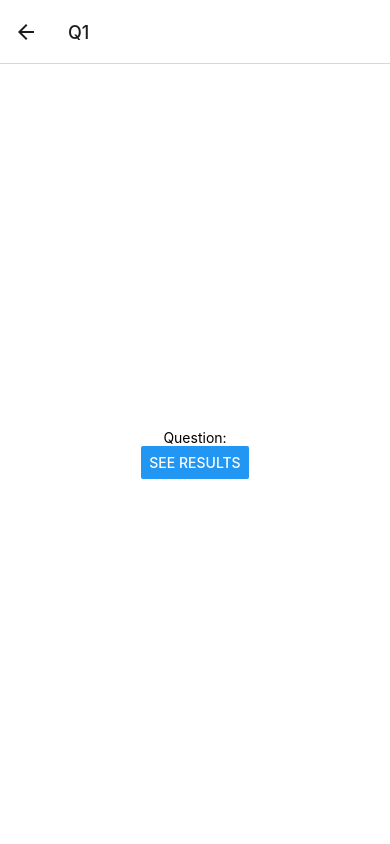
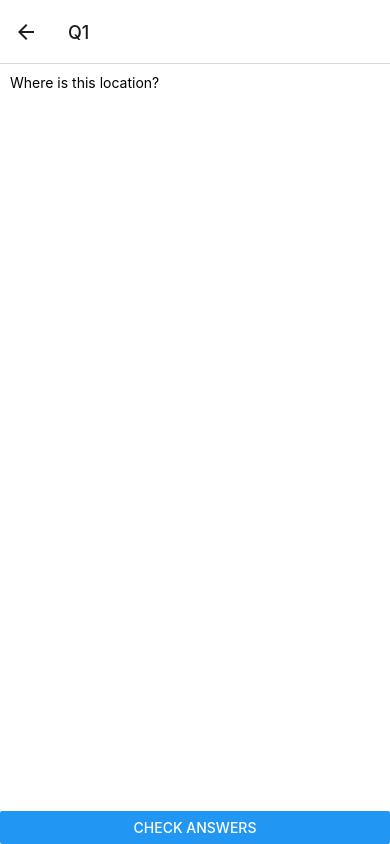
Before and after one commit to cs262-TheBTeam/Client, a React Native app: screen /Q1 in a window 390 px wide. Built offline with nearby package versions, Linux system fonts and the light colour scheme.

Commit message:
Made some new syles for different items and did some work on the questions page.

```diff
--- a/screens/home.jsx
+++ b/screens/home.jsx
@@ -5,7 +5,7 @@ import { globalStyles } from '../styles/global';
 
 export default function HomeScreen({ navigation }) {
   return (
-    <View style={globalStyles.container}>
+    <View style={globalStyles.template}>
       <Text>Welcome to Calvin Location Guesser!!!</Text>
       <StatusBar style="auto" />
       <Button
--- a/screens/question.jsx
+++ b/screens/question.jsx
@@ -6,10 +6,10 @@ import { globalStyles } from '../styles/global';
 export default function QuestionScreen({ navigation }) {
     return (
         <View style={globalStyles.container}>
-            <Text>Question:</Text>
-            <StatusBar style="auto" />
+            <Text style={globalStyles.title}>Where is this location?</Text>
             <Button
-                title="See Results"
+                style={globalStyles.button}
+                title="Check answers"
                 onPress={() => navigation.navigate('R1')}
             />
         </View>
--- a/screens/results.jsx
+++ b/screens/results.jsx
@@ -5,7 +5,7 @@ import { globalStyles } from '../styles/global';
 
 export default function ResultsScreen({ navigation }) {
     return (
-        <View style={globalStyles.container}>
+        <View style={globalStyles.template}>
             <Text>Result:</Text>
             <StatusBar style="auto" />
             <Button
--- a/styles/global.js
+++ b/styles/global.js
@@ -1,10 +1,27 @@
 import { StyleSheet } from 'react-native';
 
 export const globalStyles = StyleSheet.create({
-    container: {
+    template: {
         flex: 1,
         backgroundColor: '#fff',
         alignItems: 'center',
         justifyContent: 'center',
     },
+    container: {
+        flex: 1,
+        backgroundColor: '#fff',
+       // alignItems: 'center',
+       // justifyContent: 'center',
+    },
+    title: {
+        flex: 1,
+        backgroundColor: '#fff',
+        textAlign: 'left',
+        padding: 10,
+
+    },
+    button: {
+        alignItems: 'right',
+        justifyContent: 'right',
+    }
 });
```
